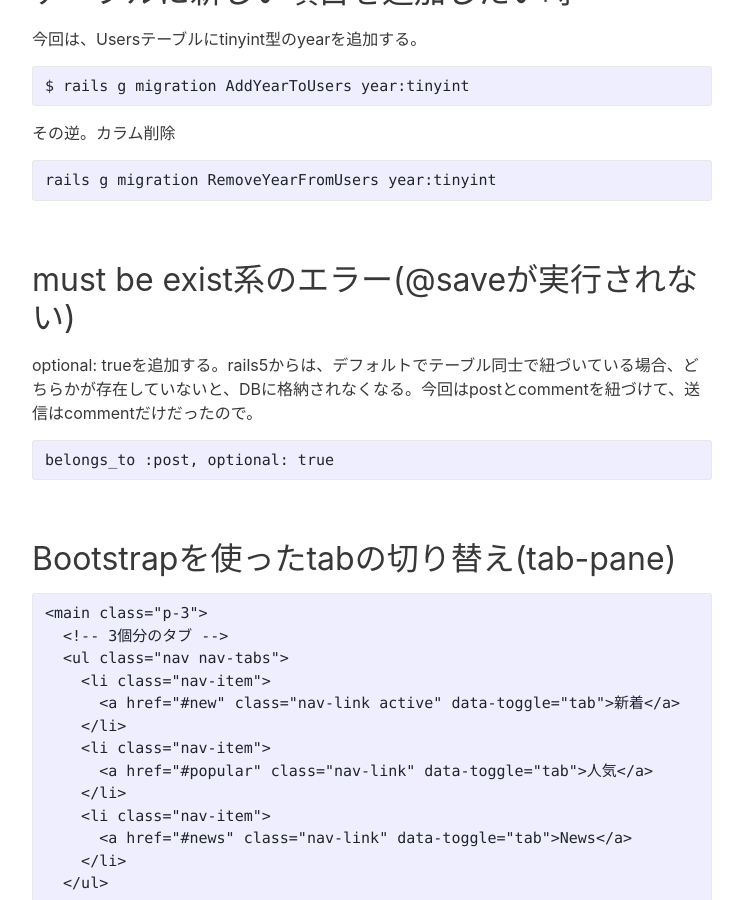
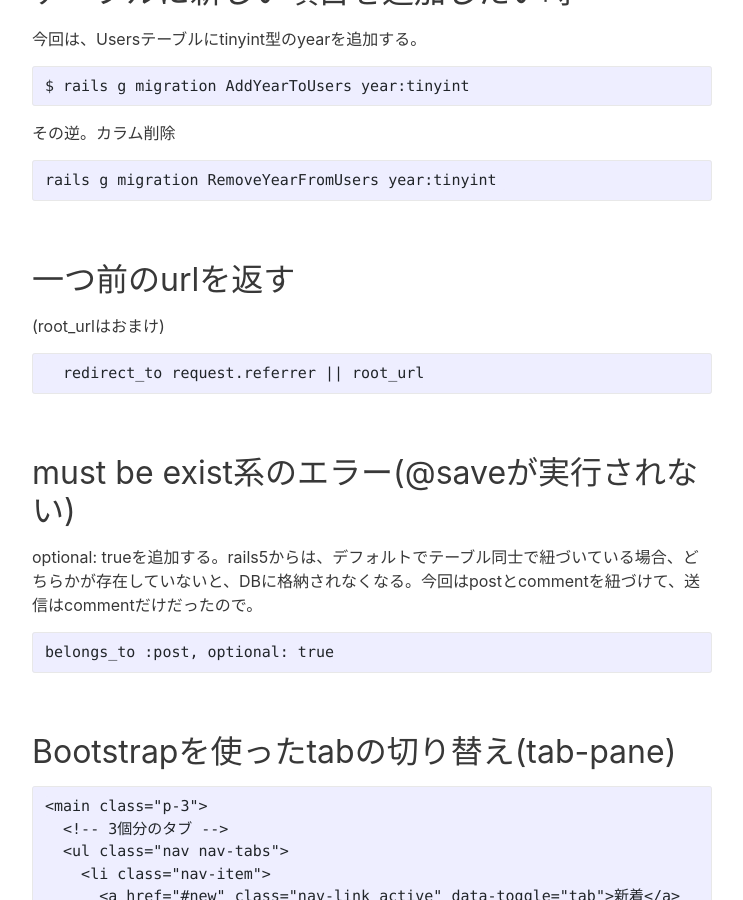
Before and after one commit to kazblog/kazblog.github.io, a Jekyll site: the page built from _posts/cheatsheet/Rails/2020-12-28-rails-cheat-sheat01.md, in a window 1280 px wide and 900 px high, scrolled down 1746 px. Shown: the whole window, without its empty margins (268-1011 px from the left). Built offline with Jekyll 4.4.1, drawn with Linux system fonts in a browser that asks for light colours; nearby versions of some CDN libraries.

Commit message:
Update 2020-12-28-rails-cheat-sheat01.md

````diff
--- a/_posts/cheatsheet/Rails/2020-12-28-rails-cheat-sheat01.md
+++ b/_posts/cheatsheet/Rails/2020-12-28-rails-cheat-sheat01.md
@@ -52,6 +52,16 @@ $ rails g migration AddYearToUsers year:tinyint
 ```
 rails g migration RemoveYearFromUsers year:tinyint
 ```
+
+
+## 一つ前のurlを返す
+
+(root_urlはおまけ)
+
+```
+  redirect_to request.referrer || root_url
+```
+
 
 ## must be exist系のエラー(@saveが実行されない)
 
````
